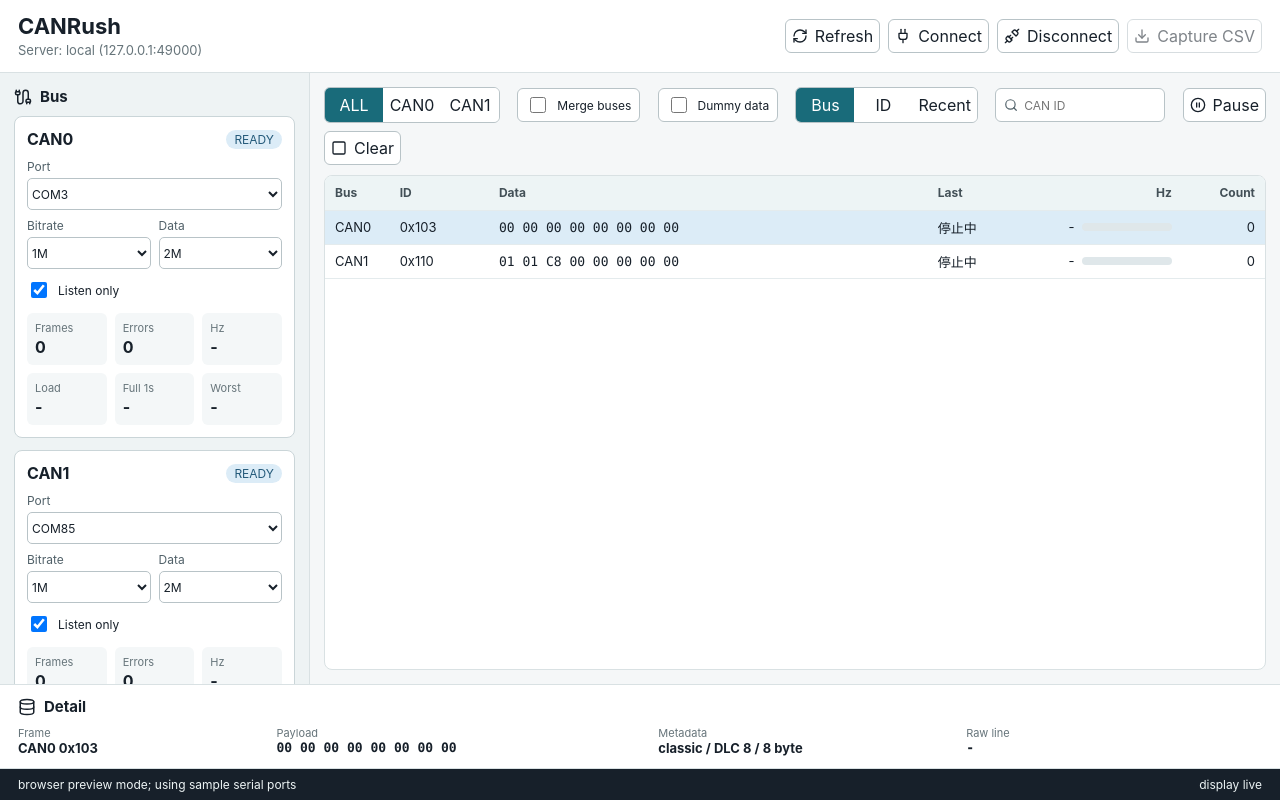
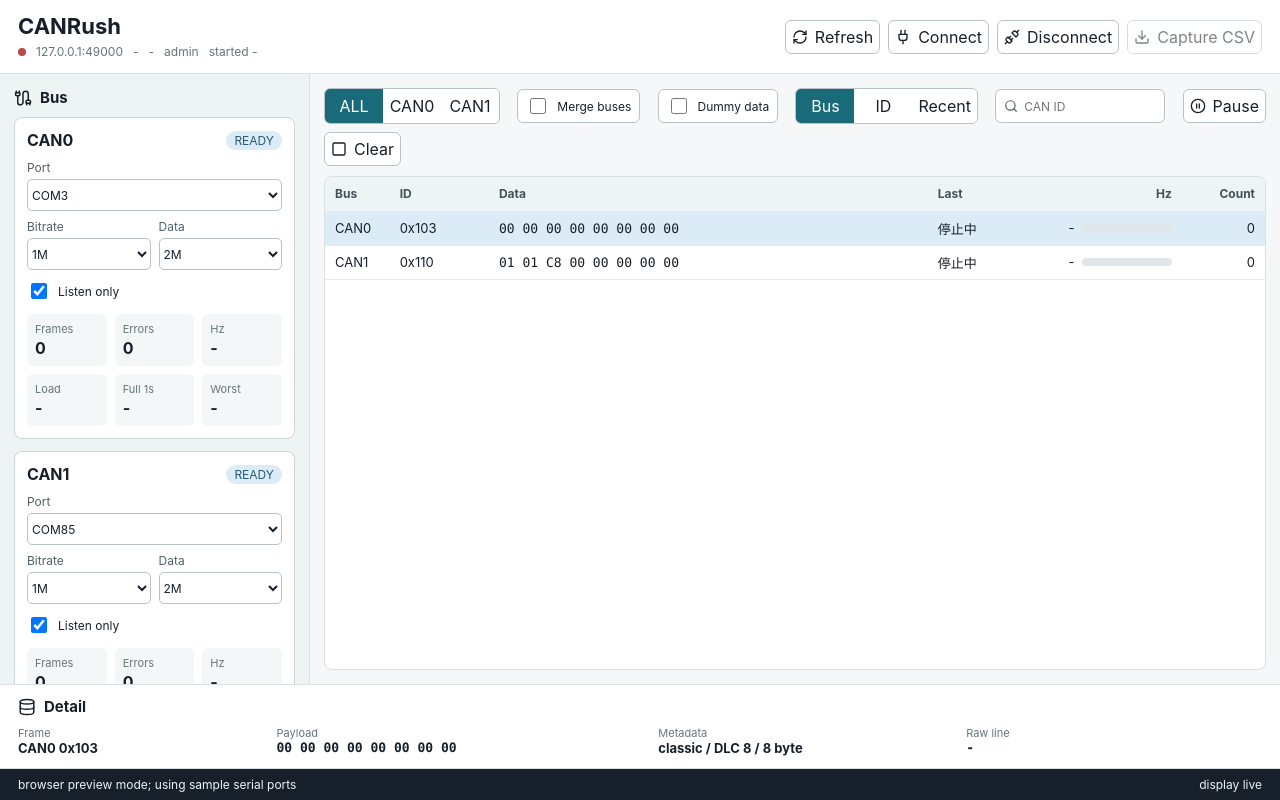
Before and after one commit to ChikuwaRobo/CANDesk, a React (Vite) app in the folder apps/desktop/: page / in a window 1280 px wide. Built offline with nearby package versions, Linux system fonts and the light colour scheme.

Commit message:
サーバー情報表示追加

```diff
--- a/apps/desktop/src/main.tsx
+++ b/apps/desktop/src/main.tsx
@@ -96,7 +96,18 @@ type LatestFrameDto = {
   raw: string;
 };
 
+type ServerInfoDto = {
+  endpoint: string;
+  connected: boolean;
+  server_name: string;
+  protocol_version: string;
+  started_at_unix_ms: string;
+  read_only: boolean;
+  message: string;
+};
+
 type SnapshotDto = {
+  server: ServerInfoDto;
   buses: BusStatusDto[];
   frames: LatestFrameDto[];
   event_log: string;
@@ -105,7 +116,15 @@ type SnapshotDto = {
 type SortMode = "id" | "bus" | "recent";
 
 const dummyIds = [0x103, 0x110, 0x180, 0x201, 0x2a0, 0x305, 0x3f2, 0x420];
-const serverEndpointLabel = "local (127.0.0.1:49000)";
+const initialServerInfo: ServerInfoDto = {
+  endpoint: "127.0.0.1:49000",
+  connected: false,
+  server_name: "-",
+  protocol_version: "-",
+  started_at_unix_ms: "-",
+  read_only: false,
+  message: "not checked",
+};
 
 const initialBuses: BusConfig[] = [
   {
@@ -294,6 +313,14 @@ function numericValue(value: string) {
   return Number.parseFloat(value);
 }
 
+function formatServerStartedAt(value: string) {
+  const millis = Number.parseInt(value, 10);
+  if (!Number.isFinite(millis)) {
+    return "-";
+  }
+  return new Date(millis).toLocaleTimeString();
+}
+
 function rateBarWidthPercent(rateHz: string, maxRateHz: number) {
   const value = numericValue(rateHz);
   if (!Number.isFinite(value) || !Number.isFinite(maxRateHz) || maxRateHz <= 0) {
@@ -348,6 +375,7 @@ function App() {
   const [debugDummy, setDebugDummy] = React.useState(false);
   const [paused, setPaused] = React.useState(false);
   const [connected, setConnected] = React.useState(false);
+  const [serverInfo, setServerInfo] = React.useState(initialServerInfo);
   const [eventLog, setEventLog] = React.useState("server client ready");
 
   const displayFrames = mergeBuses ? mergeFramesById(frames) : frames;
@@ -501,6 +529,7 @@ function App() {
     const timer = window.setInterval(async () => {
       try {
         const snapshot = await invoke<SnapshotDto>("latest_snapshot");
+        setServerInfo(snapshot.server);
         setConnected(snapshot.buses.some((entry) => entry.status === "connected"));
         setBuses((current) =>
           current.map((bus) => {
@@ -571,7 +600,14 @@ function App() {
       <header className="top-bar">
         <div>
           <h1>CANRush</h1>
-          <p>Server: {serverEndpointLabel}</p>
+          <div className="server-summary" aria-label="local server status">
+            <span className={`server-dot ${serverInfo.connected ? "online" : "offline"}`} />
+            <span>{serverInfo.endpoint}</span>
+            <span>{serverInfo.server_name}</span>
+            <span>{serverInfo.protocol_version}</span>
+            <span>{serverInfo.read_only ? "read-only" : "admin"}</span>
+            <span>started {formatServerStartedAt(serverInfo.started_at_unix_ms)}</span>
+          </div>
         </div>
         <div className="toolbar" aria-label="main actions">
           <button type="button" onClick={refreshPorts} title="ポート再読み込み">
--- a/apps/desktop/src/styles.css
+++ b/apps/desktop/src/styles.css
@@ -88,6 +88,38 @@ input {
   margin: 4px 0 0;
   color: #66747a;
   font-size: 13px;
+}
+
+.server-summary {
+  display: flex;
+  flex-wrap: wrap;
+  align-items: center;
+  gap: 6px 10px;
+  margin-top: 6px;
+  color: #66747a;
+  font-size: 12px;
+}
+
+.server-summary span:not(.server-dot) {
+  max-width: 180px;
+  overflow: hidden;
+  text-overflow: ellipsis;
+  white-space: nowrap;
+}
+
+.server-dot {
+  width: 8px;
+  height: 8px;
+  border-radius: 50%;
+  background: #a9b5ba;
+}
+
+.server-dot.online {
+  background: #1d8f57;
+}
+
+.server-dot.offline {
+  background: #b94a48;
 }
 
 .toolbar,
```
Also changed, not shown: 2 other files (tests, documents, lock files or other folders).
